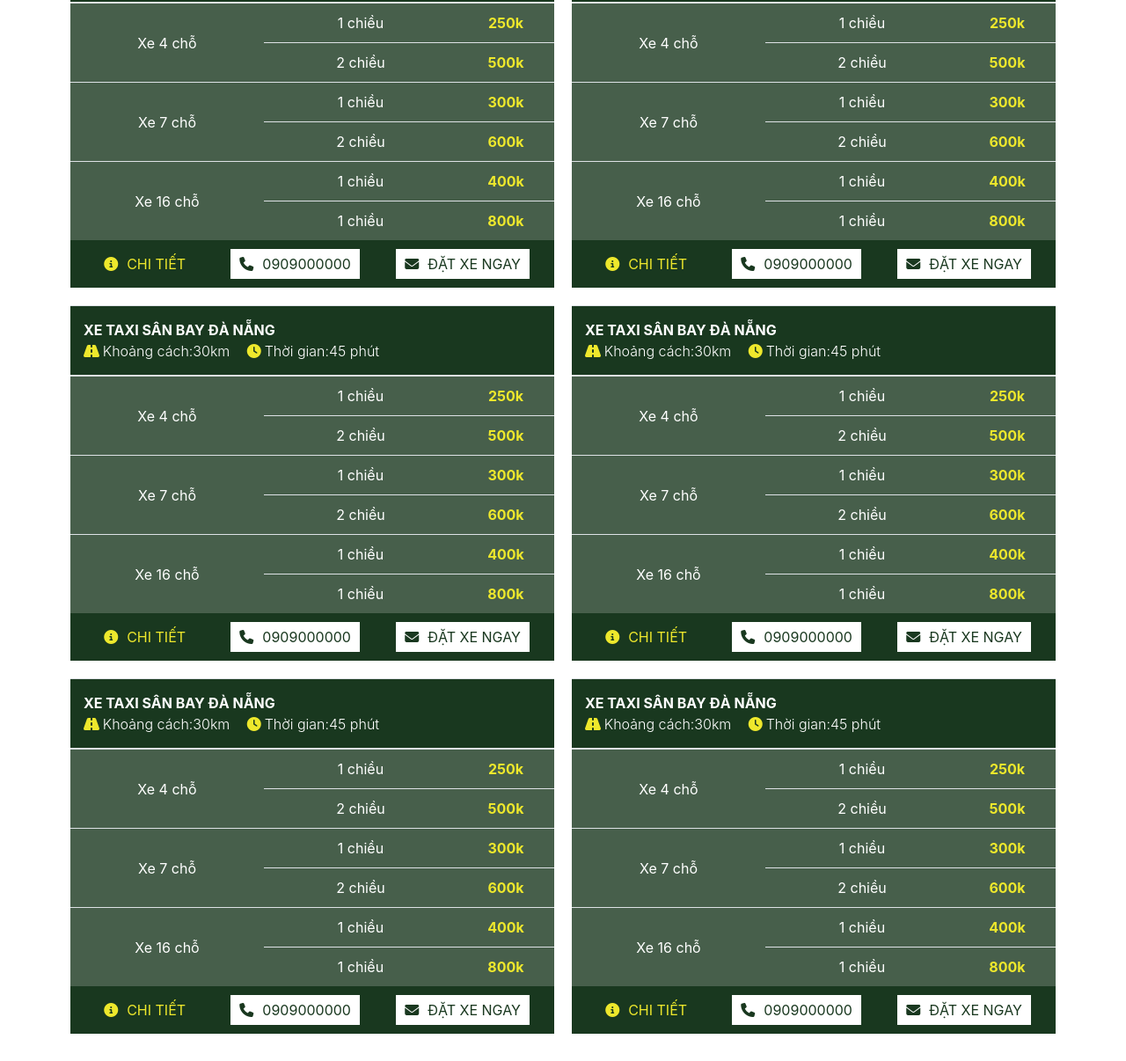
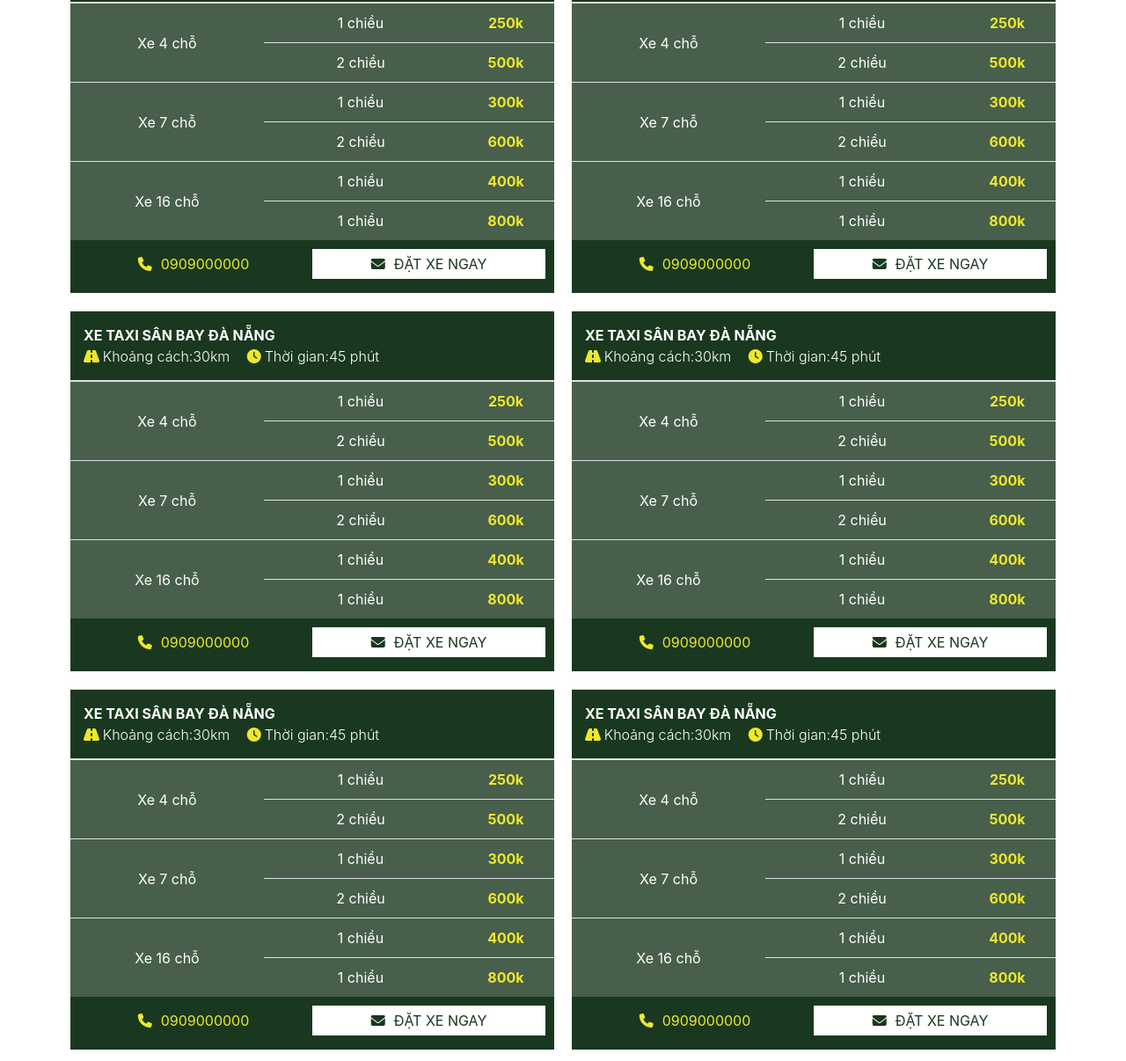
Before and after one commit to tothemoon6789/layout-taxihoiandanang, a plain HTML site: page index.html in a window 1280 px wide. Shown: the part 1209-2415 px from the top of the page at 88% size. Drawn offline with nearby package versions, Linux system fonts and the light colour scheme; a web font is replaced by a local one.

Commit message:
change quaranty

```diff
--- a/index.html
+++ b/index.html
@@ -140,9 +140,9 @@
             </tbody>
           </table>
           <div class="bottom">
-            <div class="box">
+            <!-- <div class="box">
               <a href="#"><i class="fa-solid fa-circle-info"></i>CHI TIẾT</a>
-            </div>
+            </div> -->
             <div class="box">
               <a href="tel:0909000000"><i class="fa-solid fa-phone"></i>0909000000</a>
             </div>
@@ -199,9 +199,9 @@
             </tbody>
           </table>
           <div class="bottom">
-            <div class="box">
+            <!-- <div class="box">
               <a href="#"><i class="fa-solid fa-circle-info"></i>CHI TIẾT</a>
-            </div>
+            </div> -->
             <div class="box">
               <a href="tel:0909000000"><i class="fa-solid fa-phone"></i>0909000000</a>
             </div>
@@ -258,9 +258,9 @@
             </tbody>
           </table>
           <div class="bottom">
-            <div class="box">
+            <!-- <div class="box">
               <a href="#"><i class="fa-solid fa-circle-info"></i>CHI TIẾT</a>
-            </div>
+            </div> -->
             <div class="box">
               <a href="tel:0909000000"><i class="fa-solid fa-phone"></i>0909000000</a>
             </div>
@@ -317,9 +317,9 @@
             </tbody>
           </table>
           <div class="bottom">
-            <div class="box">
+            <!-- <div class="box">
               <a href="#"><i class="fa-solid fa-circle-info"></i>CHI TIẾT</a>
-            </div>
+            </div> -->
             <div class="box">
               <a href="tel:0909000000"><i class="fa-solid fa-phone"></i>0909000000</a>
             </div>
@@ -376,9 +376,9 @@
             </tbody>
           </table>
           <div class="bottom">
-            <div class="box">
+            <!-- <div class="box">
               <a href="#"><i class="fa-solid fa-circle-info"></i>CHI TIẾT</a>
-            </div>
+            </div> -->
             <div class="box">
               <a href="tel:0909000000"><i class="fa-solid fa-phone"></i>0909000000</a>
             </div>
@@ -435,9 +435,9 @@
             </tbody>
           </table>
           <div class="bottom">
-            <div class="box">
+            <!-- <div class="box">
               <a href="#"><i class="fa-solid fa-circle-info"></i>CHI TIẾT</a>
-            </div>
+            </div> -->
             <div class="box">
               <a href="tel:0909000000"><i class="fa-solid fa-phone"></i>0909000000</a>
             </div>
@@ -720,7 +720,7 @@
   </div>
   <!-- END BOOKING -->
   <!-- left nav -->
-  <div class="footer mb-5 mb-md-0">
+  <div class="footer pb-5">
     <img src="./images/logo.svg" alt="...">
     <p class="text-center">HÃY LIÊN LẠC VỚI CHÚNG TÔI ĐỂ ĐỒNG HÀNH CÙNG CHUYẾN DU LỊCH CỦA CÁC BẠN, ĐỂ CHUYẾN ĐI THÊM PHẦN TRỌN VẸN</p>
     <a href="tel:090000000"> <i class="fa-solid fa-phone"></i> 090000000</a>
--- a/style.scss
+++ b/style.scss
@@ -292,20 +292,24 @@ html {
         display: grid;
         padding: 10px !important;
         background-color: $secondary-color;
-        grid-template-columns: auto auto auto;
+        grid-template-columns: auto auto;
         grid-gap: 5px;
 
-        div {
-
+        .box {
+           width: 100%;
             text-align: center;
+            overflow: hidden;
 
             a {
+                width: 100%;
                 background-color: white;
                 display: inline-block;
                 padding: 5px 10px !important;
                 color: $secondary-color;
                 font-weight: 400 !important;
-
+                overflow: hidden;
+                white-space: nowrap;
+                text-overflow: ellipsis !important;
                 :hover {
                     background-color: blue !important;
                 }
@@ -335,6 +339,7 @@ html {
     background-repeat: no-repeat;
     background-attachment: fixed;
     background-size: cover;
+    background-position: center;
     position: relative;
 
     //   .shadow {
@@ -545,6 +550,7 @@ html {
     background-color: $secondary-color;
     text-align: center;
     color: $primary-color;
+    margin-bottom: 0px !important;
 
     img {
         width: 200px;
@@ -672,4 +678,7 @@ html {
             padding: 10px !important;
         }
     }
+    .footer {
+        margin-bottom: 70px !important;
+    }
 }
```
Also changed, not shown: style.css, 1 other file.
